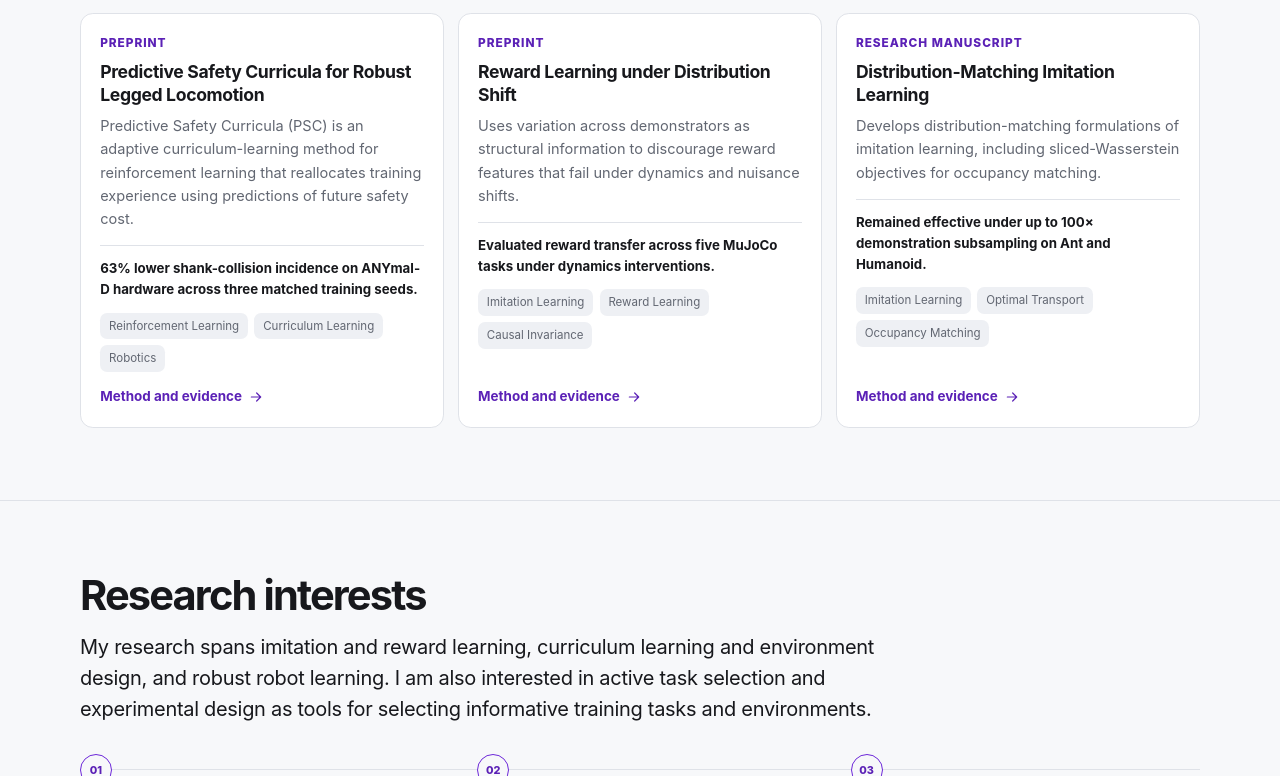
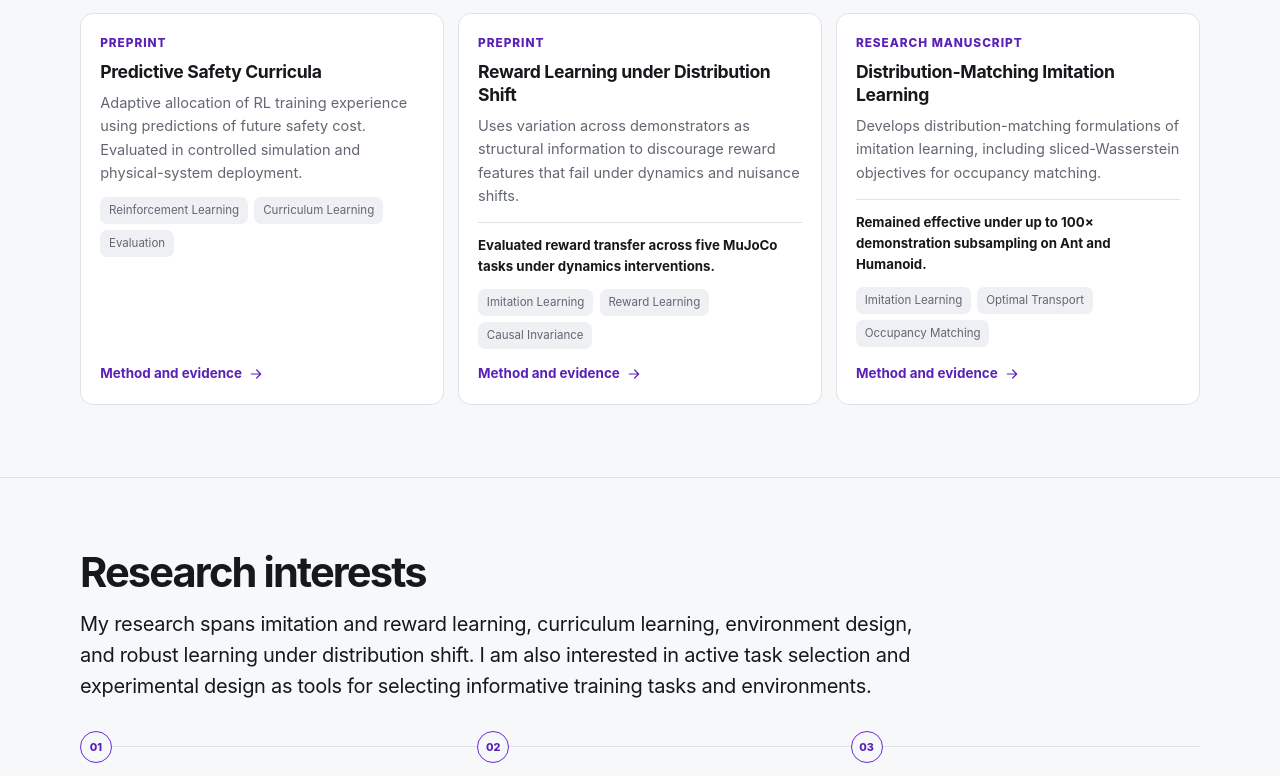
Before and after one commit to iov9000/iov9000.github.io, an Astro site: page / in a window 1280 px wide. Shown: the part 635-1411 px from the top of the page. Built offline with nearby package versions, Linux system fonts and the light colour scheme; Astro itself is replaced by a stand-in of ours.

Commit message:
adjust tone

```diff
--- a/content/project/quadruped-locomotion/index.md
+++ b/content/project/quadruped-locomotion/index.md
@@ -1,5 +1,7 @@
 ---
 title: Predictive Safety Curricula for Robust Legged Locomotion
+cardTitle: Predictive Safety Curricula
+cardSummary: Adaptive allocation of RL training experience using predictions of future safety cost. Evaluated in controlled simulation and physical-system deployment.
 summary: Predictive Safety Curricula (PSC) is an adaptive curriculum-learning method for reinforcement learning that reallocates training experience using predictions of future safety cost.
 status: Preprint
 highlight: 63% lower shank-collision incidence on ANYmal-D hardware across three matched training seeds.
@@ -7,10 +9,10 @@ date: 2026-09-29
 tags:
   - Reinforcement Learning
   - Curriculum Learning
+  - Evaluation
   - Robotics
   - Sim-to-Real
   - Locomotion
-  - Evaluation
 links:
   - name: Paper
     url: https://arxiv.org/abs/2609.37070
@@ -53,12 +55,12 @@ In the ANYmal-D benchmark, PSC achieved the highest mean success in each of six
 
 <section class="psc-result" aria-labelledby="psc-controlled-hardware">
   <h3 id="psc-controlled-hardware">Controlled hardware evaluation</h3>
-  <p>On ANYmal-D, crossings with shank collisions decreased from <strong>29.0 to 10.7 per 100 crossings</strong>, a 63% reduction relative to the learning-progress curriculum. Values are means across three matched training seeds, with 100 crossings per seed and method. Incidence was lower with PSC in all three seed pairs.</p>
+  <p>On ANYmal-D, crossings with shank collisions decreased from <strong>29.0</strong> to <strong>10.7</strong> per 100 crossings, a 63% reduction relative to the learning-progress curriculum. Values are means across three matched training seeds, with 100 crossings per seed and method. Incidence was lower with PSC in all three seed pairs.</p>
 </section>
 
 <section class="psc-result" aria-labelledby="psc-production-validation">
   <h3 id="psc-production-validation">Production stair-climbing hardware evaluation</h3>
-  <p>Policies were evaluated over 50 ascent–descent pairs per method. Shank collisions occurred in <strong>33 baseline trials and zero PSC trials</strong>, at comparable observed mean traversal speeds.</p>
+  <p>Policies were evaluated over 50 ascent–descent pairs per method. Shank collisions occurred in <strong>33</strong> baseline trials and <strong>zero</strong> PSC trials, at comparable observed mean traversal speeds.</p>
 </section>
 
 PSC also improved mean success in the production stair-climbing training stack. The [experiments section](https://arxiv.org/html/2609.37070v1#S3) reports the evaluation protocols, per-condition results, and ablations.
--- a/src/components/ProjectCard.astro
+++ b/src/components/ProjectCard.astro
@@ -2,15 +2,15 @@
 import Icon from './Icon.astro';
 import { slugFromId } from '../lib/content';
 
-const { entry } = Astro.props;
+const { entry, showHighlight = true } = Astro.props;
 const slug = slugFromId(entry.id);
 ---
 
 <a class="card" href={`/project/${slug}/`}>
   {entry.data.status && <span class="card-meta">{entry.data.status}</span>}
-  <h3>{entry.data.title}</h3>
-  <p>{entry.data.summary}</p>
-  {entry.data.highlight && <p class="project-highlight">{entry.data.highlight}</p>}
+  <h3>{entry.data.cardTitle ?? entry.data.title}</h3>
+  <p>{entry.data.cardSummary ?? entry.data.summary}</p>
+  {showHighlight && entry.data.highlight && <p class="project-highlight">{entry.data.highlight}</p>}
   {entry.data.tags.length > 0 && (
     <div class="tags">
       {entry.data.tags.slice(0, 3).map((tag: string) => <span class="tag">{tag}</span>)}
--- a/src/content.config.ts
+++ b/src/content.config.ts
@@ -43,6 +43,8 @@ const projects = defineCollection({
   loader: glob({ pattern: '**/index.md', base: './content/project' }),
   schema: z.object({
     title: z.string(),
+    cardTitle: z.string().optional(),
+    cardSummary: z.string().optional(),
     summary: z.string().default(''),
     status: z.enum(['Published', 'Preprint', 'Research manuscript', 'Manuscript', 'Deployed research', 'Ongoing research']).optional(),
     highlight: z.string().optional(),
--- a/src/data/profile.ts
+++ b/src/data/profile.ts
@@ -6,14 +6,14 @@ export const profile = {
   headline: 'Reinforcement learning and learning from demonstrations under distribution shift',
   subtitle:
     'I work on reinforcement learning and learning from demonstrations, with a focus on robustness under distribution shift, reward learning, and curriculum learning.',
-  credentials: 'Reinforcement Learning Engineer, ANYbotics · ETH Zürich PhD',
+  credentials: 'ETH Zürich PhD · Reinforcement learning and sequential decision-making',
   company: 'ANYbotics',
   location: 'Zürich, Switzerland',
   email: 'mailto:ivan.ovinnikov@gmail.com',
   summary:
-    'Research on reinforcement learning, learning from demonstrations, curriculum learning, and robust robot learning under distribution shift.',
+    'Research on reinforcement learning, learning from demonstrations, curriculum learning, and robust learning under distribution shift.',
   about: [
-    'My research spans imitation and reward learning, curriculum learning and environment design, and robust robot learning. I am also interested in active task selection and experimental design as tools for selecting informative training tasks and environments.',
+    'My research spans imitation and reward learning, curriculum learning, environment design, and robust learning under distribution shift. I am also interested in active task selection and experimental design as tools for selecting informative training tasks and environments.',
   ],
   researchInterests: [
     {
@@ -104,7 +104,7 @@ export const profile = {
       start: '2024-10-01',
       end: null,
       points: [
-        'Led the development of Predictive Safety Curricula (PSC; arXiv preprint, 2026), using a distributional safety critic to allocate locomotion training toward conditions with elevated predicted risk.',
+        'Led the development of Predictive Safety Curricula (PSC; arXiv preprint, 2026), using a distributional safety critic to adaptively allocate reinforcement-learning training experience toward conditions with elevated predicted risk.',
         'Evaluated PSC across controlled simulation, production training stacks, and physical robots; reduced shank-collision incidence by 63% relative to a learning-progress curriculum across three matched ANYmal-D training seeds.',
         'Developed and deployed reinforcement-learning locomotion policies for industrial quadrupeds, with GPU-scale simulation, multi-seed robustness studies, and sim-to-real evaluation.',
         'Secured and led a EuroHPC allocation of up to 50,000 H100 GPU-hours for RL robustness and curriculum-learning experiments.',
--- a/src/layouts/BaseLayout.astro
+++ b/src/layouts/BaseLayout.astro
@@ -14,7 +14,7 @@ interface Props {
 
 const {
   title,
-  description = 'Research on reinforcement learning, learning from demonstrations, curriculum learning, and robust robot learning under distribution shift.',
+  description = 'Research on reinforcement learning, learning from demonstrations, curriculum learning, and robust learning under distribution shift.',
   image = '/img/og-card.png',
   type = 'website',
   publishedTime,
--- a/src/pages/experience/index.astro
+++ b/src/pages/experience/index.astro
@@ -10,7 +10,7 @@ const date = (value: string) => formatMonth(new Date(`${value}T00:00:00`));
   <section class="page-hero container">
     <p class="eyebrow">Background</p>
     <h1 class="page-title">Experience</h1>
-    <p class="page-lead">End-to-end reinforcement-learning experimentation across objective design, GPU simulation, robustness evaluation, and deployment on physical robots.</p>
+    <p class="page-lead">Research in reinforcement learning and sequential decision-making, spanning imitation and reward learning, adaptive allocation of training experience, and robustness under distribution shift. Empirical work includes large-scale GPU simulation and deployment on physical robots.</p>
   </section>
 
   <section class="container experience-grid">
--- a/src/pages/index.astro
+++ b/src/pages/index.astro
@@ -67,7 +67,7 @@ const personJsonLd = {
         <h2 class="section-title">Selected research</h2>
       </header>
       <div class="card-grid">
-        {selectedProjects.map((project) => <ProjectCard entry={project} />)}
+        {selectedProjects.map((project) => <ProjectCard entry={project} showHighlight={slugFromId(project.id) !== 'quadruped-locomotion'} />)}
       </div>
     </div>
   </section>
@@ -117,7 +117,7 @@ const personJsonLd = {
         <h2 class="section-title">Background</h2>
       </header>
       <div class="background-copy">
-        <p>At <a href="https://www.anybotics.com/" target="_blank" rel="noreferrer">ANYbotics</a>, I develop reinforcement-learning-based locomotion systems for industrial quadruped robots, spanning policy training, robustness and failure analysis, and sim-to-real deployment.</p>
+        <p>At <a href="https://www.anybotics.com/" target="_blank" rel="noreferrer">ANYbotics</a>, my recent research has focused on how training experience should be allocated in reinforcement learning, leading to Predictive Safety Curricula. I evaluate these methods at scale in simulation and on physical robotic systems. This work is developed and validated in industrial quadruped locomotion, spanning robustness and failure analysis, production training, and sim-to-real deployment.</p>
         <p>My ETH Zürich PhD focused on reinforcement learning from demonstrations, including causal invariance for reward learning and optimal-transport objectives for occupancy-matching imitation learning.</p>
         <p>More broadly, I am interested in <strong>how learning systems acquire robust behavior under limited or imperfect supervision</strong>—particularly through active task selection, curriculum design, and experimental design: choosing the environments, tasks, and interventions that are most informative for improving a learner.</p>
         <p>My work combines reinforcement learning, imitation and reward learning with large-scale experimentation using PyTorch, JAX, GPU simulation, and HPC infrastructure.</p>
--- a/src/pages/project/index.astro
+++ b/src/pages/project/index.astro
@@ -21,11 +21,11 @@ const orderedProjects = [...projects].sort((left, right) => {
 });
 ---
 
-<BaseLayout title="Selected work" description="Research on reinforcement learning, learning from demonstrations, curriculum learning, and robust robot learning under distribution shift.">
+<BaseLayout title="Selected work" description="Research on reinforcement learning, learning from demonstrations, curriculum learning, and robust learning under distribution shift.">
   <section class="page-hero container">
     <p class="eyebrow">Research and deployment</p>
     <h1 class="page-title">Selected work</h1>
-    <p class="page-lead">Work on imitation and reward learning, curriculum learning and environment design, and robust robot learning under distribution shift.</p>
+    <p class="page-lead">Work on imitation and reward learning, curriculum learning, environment design, and robust learning under distribution shift.</p>
   </section>
   <section class="container"><div class="card-grid">{orderedProjects.map((project) => <ProjectCard entry={project} />)}</div></section>
 </BaseLayout>
--- a/src/styles/global.css
+++ b/src/styles/global.css
@@ -335,8 +335,8 @@ button, input { font: inherit; }
 .prose a { color: var(--accent-strong); text-decoration: underline; text-underline-offset: .2em; }
 .prose strong { color: var(--text); }
 .prose blockquote { padding-left: 1rem; border-left: 3px solid var(--accent); }
-.psc-result { margin: 1.5rem 0; padding-left: 1rem; border-left: 2px solid var(--border); }
-.psc-result h3 { margin: 0 0 .5rem; font-size: 1rem; font-weight: 600; }
+.psc-result { margin: 1.5rem 0; padding-left: .85rem; border-left: 1px solid var(--border); }
+.psc-result h3 { margin: 0 0 .5rem; font-size: .95rem; font-weight: 600; }
 .psc-result p { margin: 0; }
 .psc-result strong { font-weight: 600; }
 .research-figure { margin: 1.75rem 0; }
```
